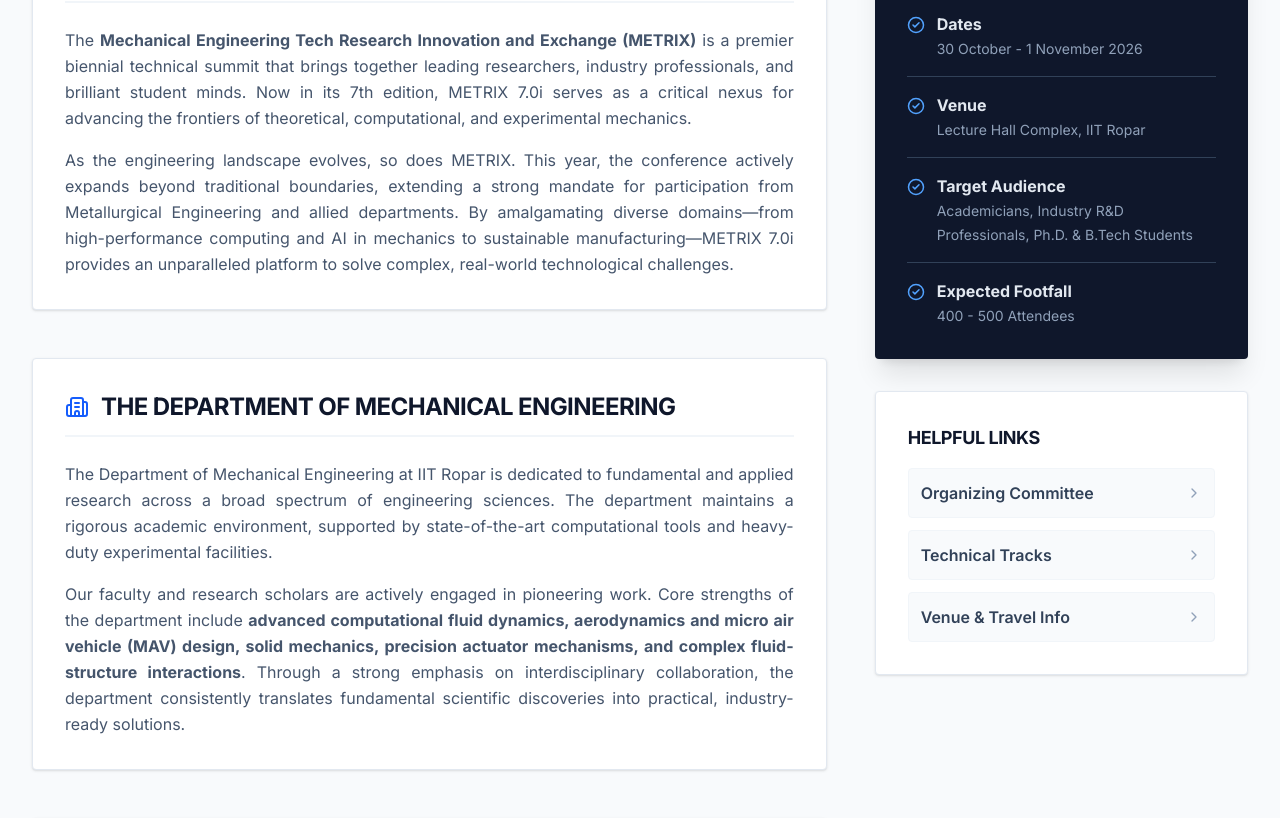
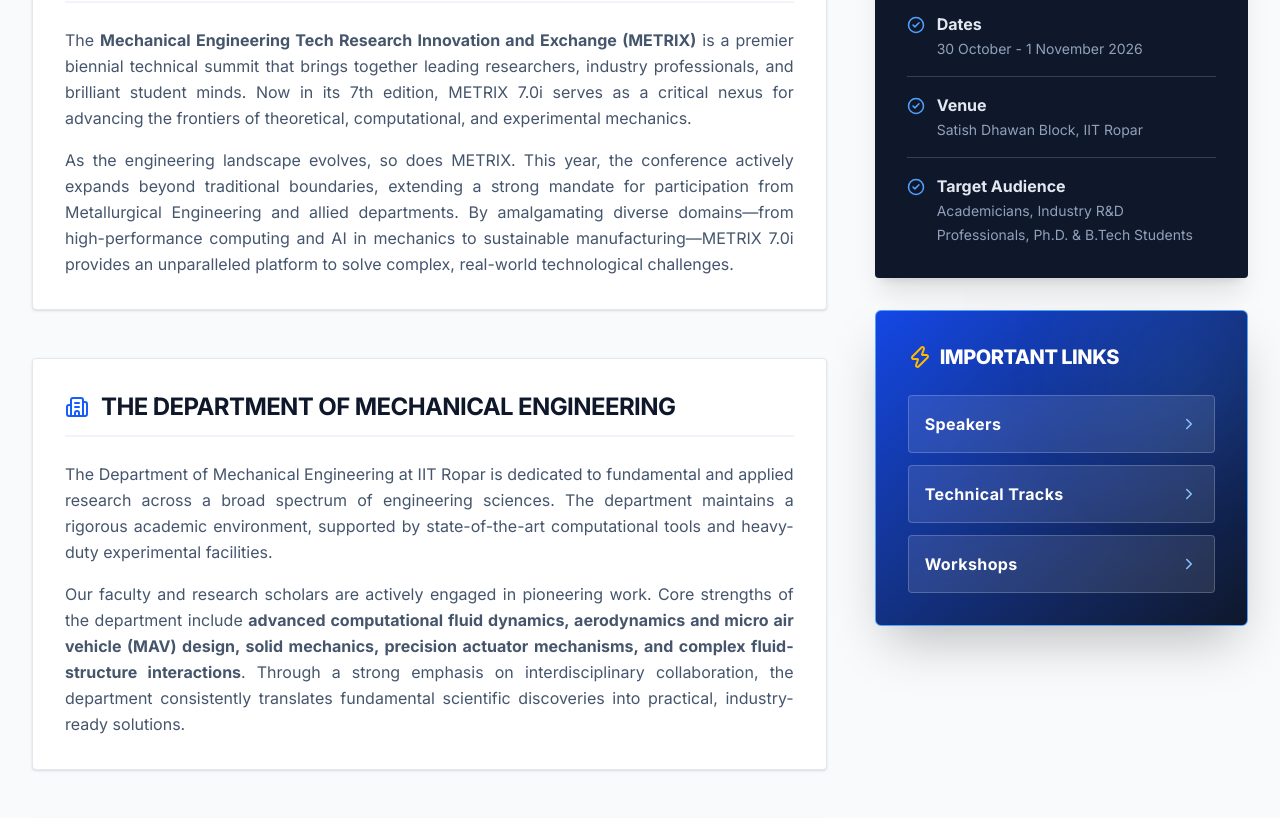
Before and after one commit to harshalokshah/METRIX-7.0, a Next.js app: page /METRIX-7.0/about in a window 1280 px wide. Shown: the part 400-1218 px from the top of the page. Built offline with nearby package versions, Linux system fonts and the light colour scheme.

Commit message:
Updated About Links, Venue, and activated Contact Form

```diff
--- a/app/about/page.tsx
+++ b/app/about/page.tsx
@@ -1,4 +1,4 @@
-import { Building2, Target, Globe, BookOpen, ChevronRight, CheckCircle2 } from 'lucide-react';
+import { Building2, Target, Globe, BookOpen, ChevronRight, CheckCircle2, Zap } from 'lucide-react';
 import Link from 'next/link';
 
 export default function AboutPage() {
@@ -18,7 +18,6 @@ export default function AboutPage() {
         {/* Left Column: Main Content (Takes up 2/3 of the grid) */}
         <div className="lg:col-span-2 space-y-12">
 
-          {/* Section 1: About METRIX */}
           <section className="bg-white p-8 border border-slate-200 shadow-sm rounded-sm">
             <h2 className="text-2xl font-bold text-slate-900 mb-6 uppercase tracking-tight flex items-center gap-3 border-b-2 border-slate-100 pb-3">
               <Target className="text-blue-600" />
@@ -34,7 +33,6 @@ export default function AboutPage() {
             </div>
           </section>
 
-          {/* Section 2: The Department */}
           <section className="bg-white p-8 border border-slate-200 shadow-sm rounded-sm">
             <h2 className="text-2xl font-bold text-slate-900 mb-6 uppercase tracking-tight flex items-center gap-3 border-b-2 border-slate-100 pb-3">
               <Building2 className="text-blue-600" />
@@ -50,7 +48,6 @@ export default function AboutPage() {
             </div>
           </section>
 
-          {/* Section 3: IIT Ropar */}
           <section className="bg-white p-8 border border-slate-200 shadow-sm rounded-sm">
             <h2 className="text-2xl font-bold text-slate-900 mb-6 uppercase tracking-tight flex items-center gap-3 border-b-2 border-slate-100 pb-3">
               <Globe className="text-blue-600" />
@@ -88,41 +85,40 @@ export default function AboutPage() {
                   <CheckCircle2 className="text-blue-400 mt-1 shrink-0" size={18} />
                   <div>
                     <strong className="block text-slate-200">Venue</strong>
-                    <span className="text-sm text-slate-400">Lecture Hall Complex, IIT Ropar</span>
+                    <span className="text-sm text-slate-400">Satish Dhawan Block, IIT Ropar</span>
                   </div>
                 </li>
-                <li className="flex items-start gap-3 border-b border-slate-700 pb-4">
+                <li className="flex items-start gap-3">
                   <CheckCircle2 className="text-blue-400 mt-1 shrink-0" size={18} />
                   <div>
                     <strong className="block text-slate-200">Target Audience</strong>
                     <span className="text-sm text-slate-400">Academicians, Industry R&D Professionals, Ph.D. & B.Tech Students</span>
                   </div>
                 </li>
-                <li className="flex items-start gap-3">
-                  <CheckCircle2 className="text-blue-400 mt-1 shrink-0" size={18} />
-                  <div>
-                    <strong className="block text-slate-200">Expected Footfall</strong>
-                    <span className="text-sm text-slate-400">400 - 500 Attendees</span>
-                  </div>
-                </li>
               </ul>
             </div>
 
-            {/* Quick Navigation Card */}
-            <div className="bg-white border border-slate-200 p-8 shadow-sm rounded-sm">
-              <h3 className="text-lg font-bold text-slate-900 mb-4 uppercase tracking-tight">Helpful Links</h3>
-              <div className="space-y-3">
-                <Link href="/committee" className="flex items-center justify-between group p-3 bg-slate-50 hover:bg-blue-50 transition-colors border border-slate-100 rounded">
-                  <span className="font-semibold text-slate-700 group-hover:text-blue-700 transition-colors">Organizing Committee</span>
-                  <ChevronRight size={16} className="text-slate-400 group-hover:text-blue-600" />
+            {/* High-Attention Quick Navigation Card */}
+            <div className="bg-gradient-to-br from-blue-700 to-slate-900 p-8 shadow-2xl rounded-md border border-blue-400 relative overflow-hidden group">
+              {/* Subtle animated background glow */}
+              <div className="absolute top-0 right-0 w-32 h-32 bg-blue-400 rounded-full blur-3xl opacity-20 group-hover:opacity-40 transition-opacity duration-700"></div>
+
+              <h3 className="text-xl font-extrabold text-white mb-6 uppercase tracking-tight flex items-center gap-2 relative z-10">
+                <Zap className="text-amber-400" size={24} /> Important Links
+              </h3>
+
+              <div className="space-y-3 relative z-10">
+                <Link href="/speakers" className="flex items-center justify-between group/link p-4 bg-white/10 hover:bg-white/20 backdrop-blur-sm transition-all border border-white/20 rounded-sm">
+                  <span className="font-bold text-white tracking-wide">Speakers</span>
+                  <ChevronRight size={18} className="text-blue-300 group-hover/link:text-white group-hover/link:translate-x-1 transition-transform" />
                 </Link>
-                <Link href="/tracks" className="flex items-center justify-between group p-3 bg-slate-50 hover:bg-blue-50 transition-colors border border-slate-100 rounded">
-                  <span className="font-semibold text-slate-700 group-hover:text-blue-700 transition-colors">Technical Tracks</span>
-                  <ChevronRight size={16} className="text-slate-400 group-hover:text-blue-600" />
+                <Link href="/tracks" className="flex items-center justify-between group/link p-4 bg-white/10 hover:bg-white/20 backdrop-blur-sm transition-all border border-white/20 rounded-sm">
+                  <span className="font-bold text-white tracking-wide">Technical Tracks</span>
+                  <ChevronRight size={18} className="text-blue-300 group-hover/link:text-white group-hover/link:translate-x-1 transition-transform" />
                 </Link>
-                <Link href="/contact" className="flex items-center justify-between group p-3 bg-slate-50 hover:bg-blue-50 transition-colors border border-slate-100 rounded">
-                  <span className="font-semibold text-slate-700 group-hover:text-blue-700 transition-colors">Venue & Travel Info</span>
-                  <ChevronRight size={16} className="text-slate-400 group-hover:text-blue-600" />
+                <Link href="/workshops" className="flex items-center justify-between group/link p-4 bg-white/10 hover:bg-white/20 backdrop-blur-sm transition-all border border-white/20 rounded-sm">
+                  <span className="font-bold text-white tracking-wide">Workshops</span>
+                  <ChevronRight size={18} className="text-blue-300 group-hover/link:text-white group-hover/link:translate-x-1 transition-transform" />
                 </Link>
               </div>
             </div>
--- a/app/contact/page.tsx
+++ b/app/contact/page.tsx
@@ -93,7 +93,6 @@ export default function ContactPage() {
                 </div>
               </div>
 
-              {/* NEW: IIT Ropar Map Embed */}
               <div className="mt-8 rounded-sm overflow-hidden border border-slate-700 shadow-md">
                 <iframe
                   src="https://maps.google.com/maps?q=Indian+Institute+of+Technology+Ropar,+Rupnagar,+Punjab&t=&z=14&ie=UTF8&iwloc=&output=embed"
@@ -119,12 +118,18 @@ export default function ContactPage() {
               Use the form below for quick queries. We aim to respond within 24-48 business hours.
             </p>
 
-            <form className="space-y-5">
+            {/* NEW: Activated form sending to your email via FormSubmit */}
+            <form action="https://formsubmit.co/2023meb1344@iitrpr.ac.in" method="POST" className="space-y-5">
+
+              {/* Optional: Disables the Captcha for a smoother user experience */}
+              <input type="hidden" name="_captcha" value="false" />
+
               <div>
                 <label htmlFor="name" className="block text-sm font-bold text-slate-700 mb-1">Full Name *</label>
                 <input
                   type="text"
                   id="name"
+                  name="name"
                   className="w-full px-4 py-3 bg-slate-50 border border-slate-200 rounded-sm focus:outline-none focus:ring-2 focus:ring-blue-500 focus:border-blue-500 transition-all"
                   placeholder="Prof. John Doe"
                   required
@@ -136,6 +141,7 @@ export default function ContactPage() {
                 <input
                   type="email"
                   id="email"
+                  name="email"
                   className="w-full px-4 py-3 bg-slate-50 border border-slate-200 rounded-sm focus:outline-none focus:ring-2 focus:ring-blue-500 focus:border-blue-500 transition-all"
                   placeholder="john@institution.edu"
                   required
@@ -146,6 +152,7 @@ export default function ContactPage() {
                 <label htmlFor="subject" className="block text-sm font-bold text-slate-700 mb-1">Subject</label>
                 <select
                   id="subject"
+                  name="subject"
                   className="w-full px-4 py-3 bg-slate-50 border border-slate-200 rounded-sm focus:outline-none focus:ring-2 focus:ring-blue-500 focus:border-blue-500 transition-all text-slate-700"
                 >
                   <option>General Inquiry</option>
@@ -159,6 +166,7 @@ export default function ContactPage() {
                 <label htmlFor="message" className="block text-sm font-bold text-slate-700 mb-1">Your Message *</label>
                 <textarea
                   id="message"
+                  name="message"
                   rows={5}
                   className="w-full px-4 py-3 bg-slate-50 border border-slate-200 rounded-sm focus:outline-none focus:ring-2 focus:ring-blue-500 focus:border-blue-500 transition-all resize-none"
                   placeholder="How can we help you?"
@@ -167,7 +175,7 @@ export default function ContactPage() {
               </div>
 
               <button
-                type="button"
+                type="submit"
                 className="w-full bg-blue-600 hover:bg-blue-700 text-white font-bold py-3 px-4 rounded-sm transition-colors flex items-center justify-center gap-2 shadow-md uppercase tracking-wider"
               >
                 <Send size={18} /> Send Message
--- a/app/workshops/page.tsx
+++ b/app/workshops/page.tsx
@@ -84,7 +84,7 @@ export default function WorkshopsPage() {
             <div className="relative z-10">
               <span className="bg-blue-600 text-white text-xs font-bold px-3 py-1 rounded-full uppercase tracking-widest mb-4 inline-block">Exclusive Competition</span>
               <h2 className="text-3xl font-extrabold text-white mb-4 uppercase tracking-tight">
-                ASME-Level Hackathon
+                UG-Level Hackathon
               </h2>
               <p className="text-slate-300 mb-6 text-lg leading-relaxed max-w-2xl text-justify">
                 Plan and test your limits in this rigorous, time-constrained design and computational hackathon. Exclusively organized for B.Tech students, this event challenges teams to solve real-world industrial mechanical problems using rapid prototyping and simulation frameworks.
```
